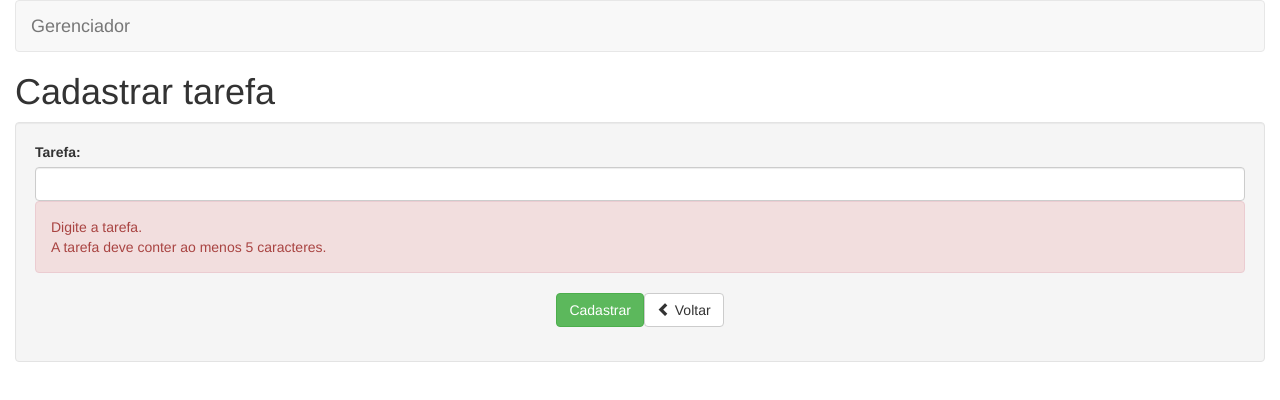
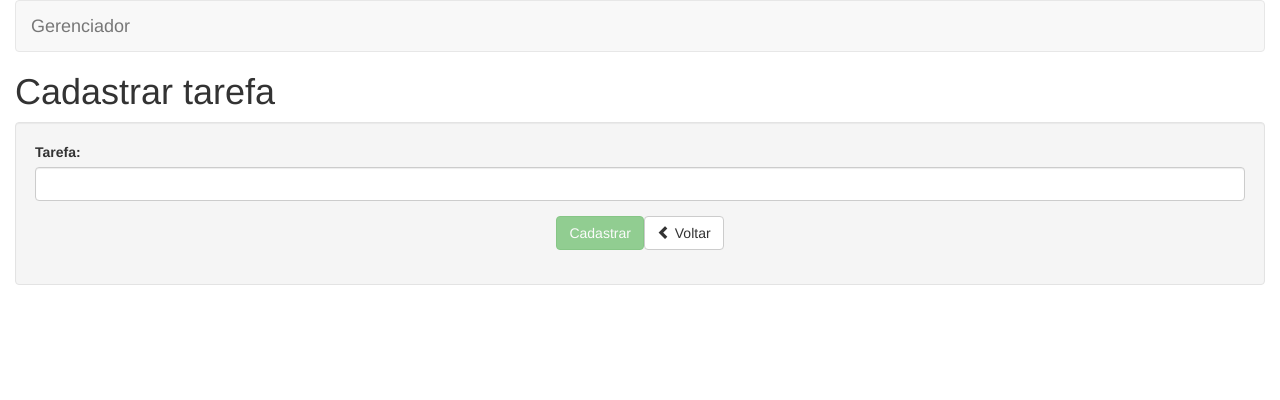
Before and after one commit to wilsonnovaes00/gerenciador-tarefa, an Angular app: page /tarefas/cadastrar in a window 1280 px wide. Shown: the top 400 px of the page. Built offline with nearby package versions, Linux system fonts and the light colour scheme.

Commit message:
Create component edit tarefa

```diff
--- a/src/app/tarefas/cadastrar/cadastrar-tarefa.component.html
+++ b/src/app/tarefas/cadastrar/cadastrar-tarefa.component.html
@@ -1,22 +1,28 @@
 <h1>Cadastrar tarefa</h1>
 
 <div class="well">
-  <form>
+  <form #formTarefa="ngForm">
     <div class="form-group">
       <label for="nome">Tarefa:</label>
-      <input type="text" class="form-control" id="nome" name="nome" minlength="5" required>
-      <div class="alert alert-danger">
-        <div>
+      <input
+      type="text" class="form-control"
+      [(ngModel)]="tarefa.nome"
+      #nome="ngModel"
+      id="nome" name="nome" minlength="5"
+      required>
+      <div *ngIf="nome.errors && (nome.dirty || nome.touched)"
+          class="alert alert-danger">
+        <div [hidden]="!nome.erros.required">
           Digite a tarefa.
         </div>
-        <div>
+        <div [hidden]="!nome.erros.minlength">
           A tarefa deve conter ao menos 5 caracteres.
         </div>
       </div>
     </div>
     <div class="form-group text-center">
-      <input type="submit" class="btn btn-success" value="Cadastrar">
-      <a class="btn btn-default">
+      <input (click)="addTarefa()" [disabled]="!formTarefa.form.valid" type="submit" class="btn btn-success" value="Cadastrar">
+      <a class="btn btn-default" [routerLink]="['/tarefas']">
         <span class="glyphicon glyphicon-chevron-left"
           aria-hidden="true"></span> Voltar
       </a>
--- /dev/null
+++ b/src/app/tarefas/editar/editar-tarefa.component.html
@@ -0,0 +1,3 @@
+<p>
+  editar-tarefa works!
+</p>
--- /dev/null
+++ b/src/app/tarefas/editar/editar-tarefa.component.ts
@@ -0,0 +1,15 @@
+import { Component, OnInit } from '@angular/core';
+
+@Component({
+  selector: 'my-editar-tarefa',
+  templateUrl: './editar-tarefa.component.html',
+  styleUrls: ['./editar-tarefa.component.css']
+})
+export class EditarTarefaComponent implements OnInit {
+
+  constructor() { }
+
+  ngOnInit() {
+  }
+
+}
--- /dev/null
+++ b/src/app/tarefas/editar/index.ts
@@ -0,0 +1 @@
+export * from './editar-tarefa.component';
--- a/src/app/tarefas/index.ts
+++ b/src/app/tarefas/index.ts
@@ -3,3 +3,4 @@ export * from './shared/';
 export * from './listar/';
 export * from './tarefas-routing.module';
 export * from './cadastrar';
+export * from './editar/';
--- a/src/app/tarefas/tarefas.module.ts
+++ b/src/app/tarefas/tarefas.module.ts
@@ -6,6 +6,7 @@ import { RouterModule } from '@angular/router';
 import { TarefaService } from './shared';
 import { ListarTarefaComponent } from './listar';
 import { CadastrarTarefaComponent } from './cadastrar';
+import { EditarTarefaComponent } from './editar';
 
 
 @NgModule({
@@ -14,7 +15,7 @@ import { CadastrarTarefaComponent } from './cadastrar';
     RouterModule,
     FormsModule
   ],
-  declarations: [ListarTarefaComponent, CadastrarTarefaComponent],
+  declarations: [ListarTarefaComponent, CadastrarTarefaComponent, EditarTarefaComponent],
   providers: [TarefaService]
 })
 export class TarefasModule { }
```
Also changed, not shown: src/app/tarefas/editar/editar-tarefa.component.css (added), 1 other file (tests, documents, lock files or other folders).
